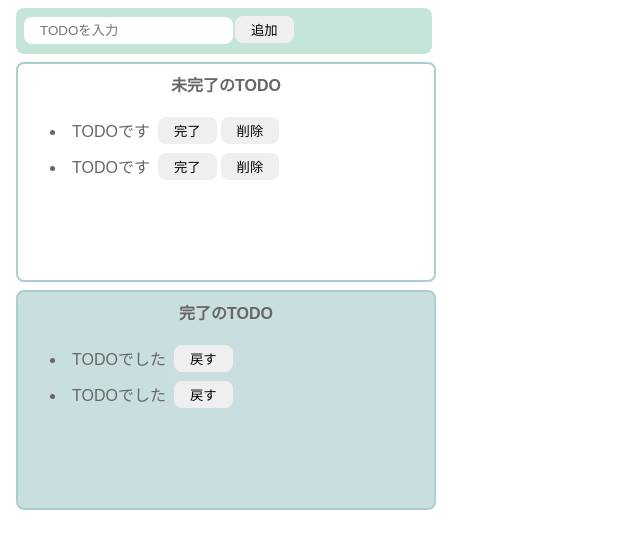
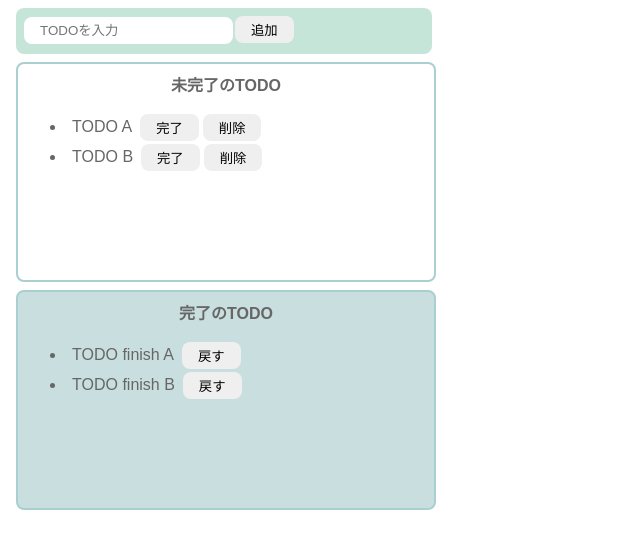
Before and after one commit to ryuya25/javascript_study_react_todo, a React (Vite) app: page / in a window 1280 px wide. Shown: the top 548 px of the page, without its empty margins (0-640 px from the left). Built offline with nearby package versions, Linux system fonts and the light colour scheme.

Commit message:
56. Reactでの実装を意識したモックに変更

```diff
--- a/src/Todo.jsx
+++ b/src/Todo.jsx
@@ -1,6 +1,10 @@
+import { useState } from 'react';
 import './styles.css';
 
 export const Todo = () =>{
+  const [incompleteTodos, setIncomplementTodos] =useState(["TODO A","TODO B"]);
+  const [completeTodos, setComomplementTodos] =useState(["TODO finish A","TODO finish B"]);
+
   return (
     <>
       <div className ="input-area">
@@ -10,39 +14,31 @@ export const Todo = () =>{
 
       <div className='incomplete-area'>
         <p className='title'>未完了のTODO</p>
-          <ul>
-          <li>
-            <div className='list-row'>
-              <p className="todo-item">TODOです</p>
-              <button>完了</button>
-              <button>削除</button>
-            </div>
-          </li>
-          <li>
-            <div className='list-row'>
-              <p className='todo-item'>TODOです</p>
-                <button>完了</button>
-                <button>削除</button>
+        <ul>
+          {incompleteTodos.map((todo) => (
+              <li key={todo}>
+                <div className='list-row'>
+                  <p className="todo-item">{todo}</p>
+                  <button>完了</button>
+                  <button>削除</button>
                 </div>
-          </li>
+              </li>
+            )
+          )}
         </ul>
       </div>
 
       <div className='complete-area'>
         <p className='title'>完了のTODO</p>
           <ul>
+            {completeTodos.map((todo) =>(
             <li>
             <div className='list-row'>
-              <p className='todo-item'>TODOでした</p>
+              <p className='todo-item'>{todo}</p>
               <button>戻す</button>
               </div>
             </li>
-            <li>
-            <div className='list-row'>
-              <p className='todo-item'>TODOでした</p>
-              <button>戻す</button>
-              </div>
-            </li>
+            ))}
           </ul>
       </div>
     </>
```
